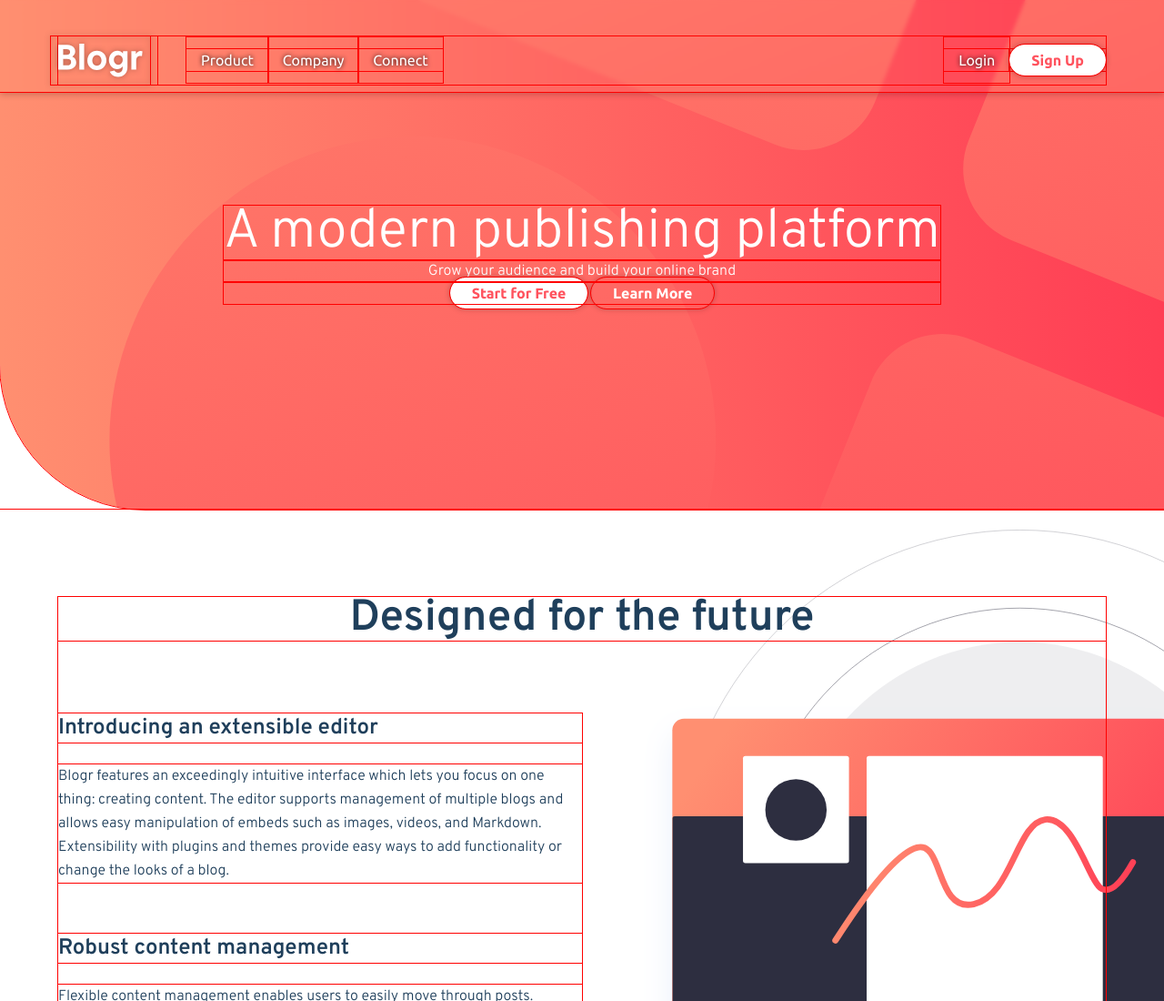
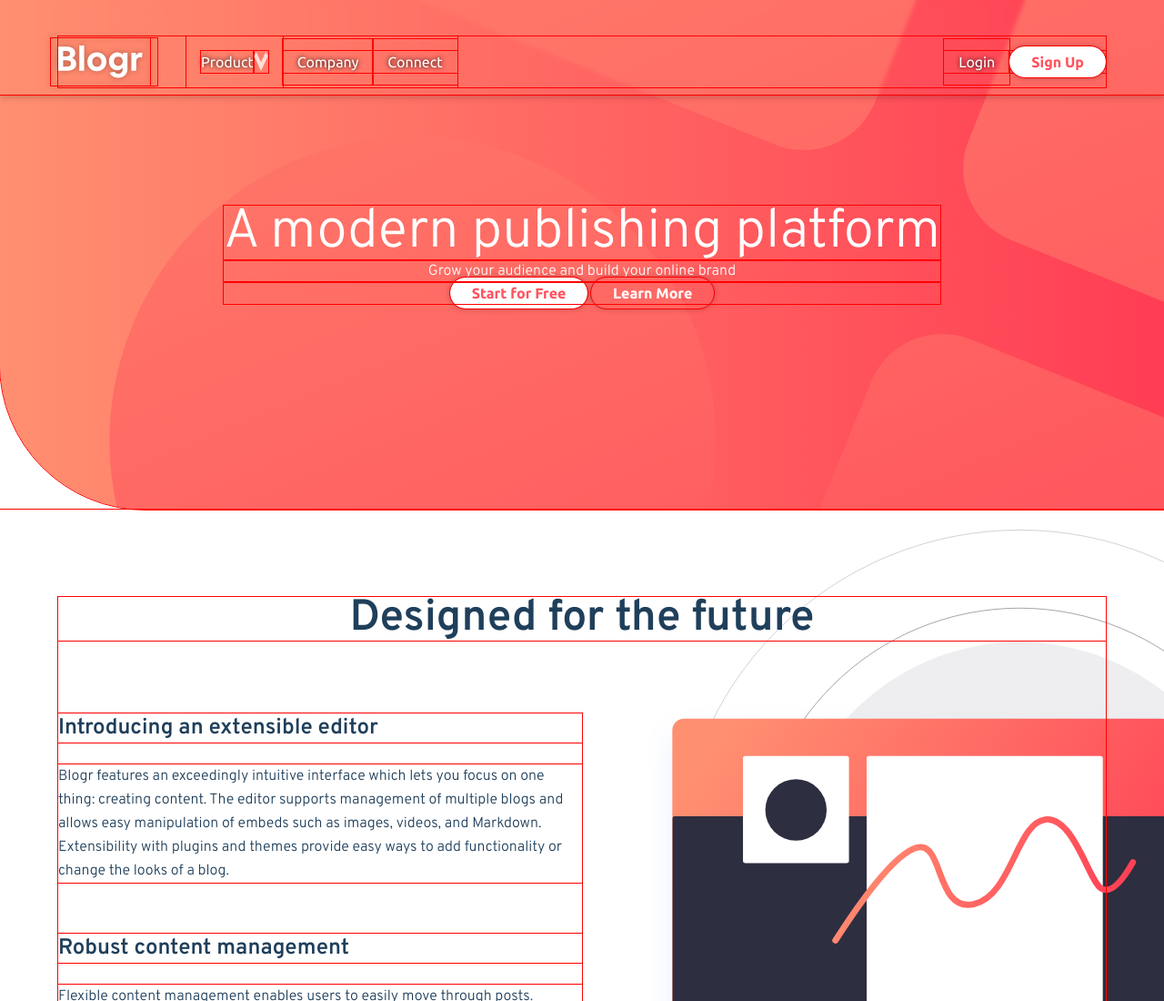
Before and after one commit to lilKriT/blogr-landing-page, a website: page index.html in a window 1280 px wide. Shown: the top 1100 px of the page at 91% size. Drawn offline with Linux system fonts and the light colour scheme.

Commit message:
Styling dropdowns.

```diff
--- a/index.html
+++ b/index.html
@@ -39,10 +39,16 @@
         /></a>
 
         <!-- Dropdown menu items -->
-        <menu class="flex">
+        <menu class="flex items-center">
           <li class="group">
-            <a href="#" class="navItem">Product</a>
-            <menu class="hidden sgroup-hover:flex">
+            <a href="#" class="navItem flex"
+              ><span>Product</span>
+              <img
+                src="./images/icon-arrow-light.svg"
+                alt=""
+                class="inline w-4 h-auto"
+            /></a>
+            <menu class="hidden group-hover:flex absolute">
               <li><a href="#" class="navItem">Overview</a></li>
               <li><a href="#">Pricing</a></li>
               <li><a href="#">Marketplace</a></li>
--- a/src/input.css
+++ b/src/input.css
@@ -75,6 +75,7 @@
   header {
     backdrop-filter: blur(2px);
     box-shadow: 0 3px 7px rgb(0 0 0 / 0.2);
+    z-index: 2;
   }
 
   /* Future section */
```
Also changed, not shown: dist/output.css.
